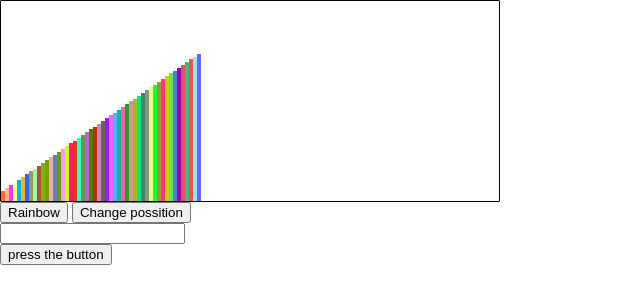
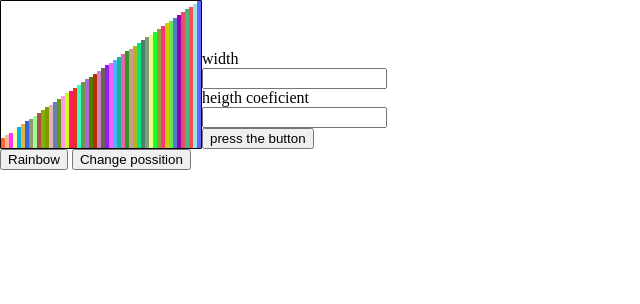
Before and after one commit to pompusha/sort_magic, a plain HTML site: page index.html in a window 1280 px wide. Shown: the whole page, without its empty margins (0-640 px from the left). Drawn offline with Linux system fonts and the light colour scheme.

Commit message:
rodia ti ne stal dobree

```diff
--- a/css/stylesheet.css
+++ b/css/stylesheet.css
@@ -8,7 +8,7 @@
 
     display: flex;
     width: 100%;
-    height: 200px;
+    /* height: 200px; */
     border: 1px black solid;
     border-radius: 1px;
 }
@@ -19,5 +19,5 @@
 div{
     display: flex;
     flex-direction: row;
-    width:8px;
+
     align-items: flex-end;}
--- a/index.html
+++ b/index.html
@@ -10,15 +10,19 @@
   <body>
     <div class="div1" id="f1">
       <div class="main" id="rodia_ti_zloy"></div>
+      <!-- width and height button -->
+      <form >
+        width<input type="number" id ="input_width" value="" ><br>
+        heigth coeficient<input type="number" id ="input_height" value="" ><br>
+        <button type="button" onclick="widthchanger()">press the button</button>
+      </form>
     </div>
 
     <input type="button" value="Rainbow" onclick="grey()" id="button_grey"></input>
-    <input type="button" value="Change possition" onclick="shuffle()" id="button_shuffle"></input>
+    <input type="button" value="Change possition" onclick="shuffle()" id="button_shuffle">
+  </input>
 
-    <form id ="input_width">
-      <input type="text" name="f" ><br>
-      <button onclick="tryn()">press the button</button>
-    </form>
+
 
 
 
--- a/js/tablemade_script.js
+++ b/js/tablemade_script.js
@@ -11,7 +11,7 @@
 Задание 2:
 Сверстать внешний прямоугольник, чтобы можно было задавать любой размер для лестницы.
 Чтобы толщины и разница высот ступенек была постоянной, а внешняя граница двигалась от изменения n.
-Левый верхний угол внешнего бокса должен быть фиксирован.
+Левый верхний угол внешнего бокса должен быть фиксирован.DONE
 
 
 Задание 3:
@@ -88,13 +88,14 @@ const colorArray = [
   "#4DB3FF",
 ];
 let width = 4;
+coef_height = 2.8;
 // создание 50 дивов
 
 // console.log(width);
-function fifty_spartans(ladder, n, width_) {
+function fifty_spartans(ladder, n, width_, heights_coeficient) {
   const heights = [];
   for (i = 0; i < n; i++) {
-    heights[i] = 10 + i * 2.8;
+    heights[i] = 10 + i * heights_coeficient;
   }
 
   for (i = 1; i < n + 1; i++) {
@@ -155,24 +156,33 @@ const shuffle = () => {
 
 // установка размеров рамки
 function chanjeSize(object, width_) {
-  document.getElementById(object).style.width = 10 * 50;
+  document.getElementById(object).style.width = width_ * 50;
   console.log();
 }
 
-chanjeSize("f1", 4);
-fifty_spartans(ladder, 50, width);
+chanjeSize("f1", width);
+fifty_spartans(ladder, 50, width, coef_height, coef_height);
 
 // test INPUT
-let some = [];
-function tryn() {
-  // ;
-  a = width_input.value;
-  alert(typeof a);
-  // // array.forEach(element => {
-  //   while (ladder.hasChildNodes()) {
-  //   //   ladder.removeChild(ladder.firstChild);
-  //   // }
-  // });
-  // fifty_spartans(ladder, 50, width_input.value);
-}
-console.log(some);
+
+const widthchanger = () => {
+  let a = width_input.value;
+  let b = document.getElementById("input_height").value;
+  while (ladder.hasChildNodes()) {
+    ladder.removeChild(ladder.firstChild);
+  }
+  width = a;
+  coef_height = b;
+  fifty_spartans(ladder, 50, width, coef_height);
+  chanjeSize("f1", width);
+};
+
+// const height_chenge = () => {
+//   let a = document.getElementById("input_height");
+//   while (ladder.hasChildNodes()) {
+//     ladder.removeChild(ladder.firstChild);
+//   }
+//   coef_height = a;
+//   fifty_spartans(ladder, 50, width, coef_height);
+//   chanjeSize("f1", width);
+// };
```
